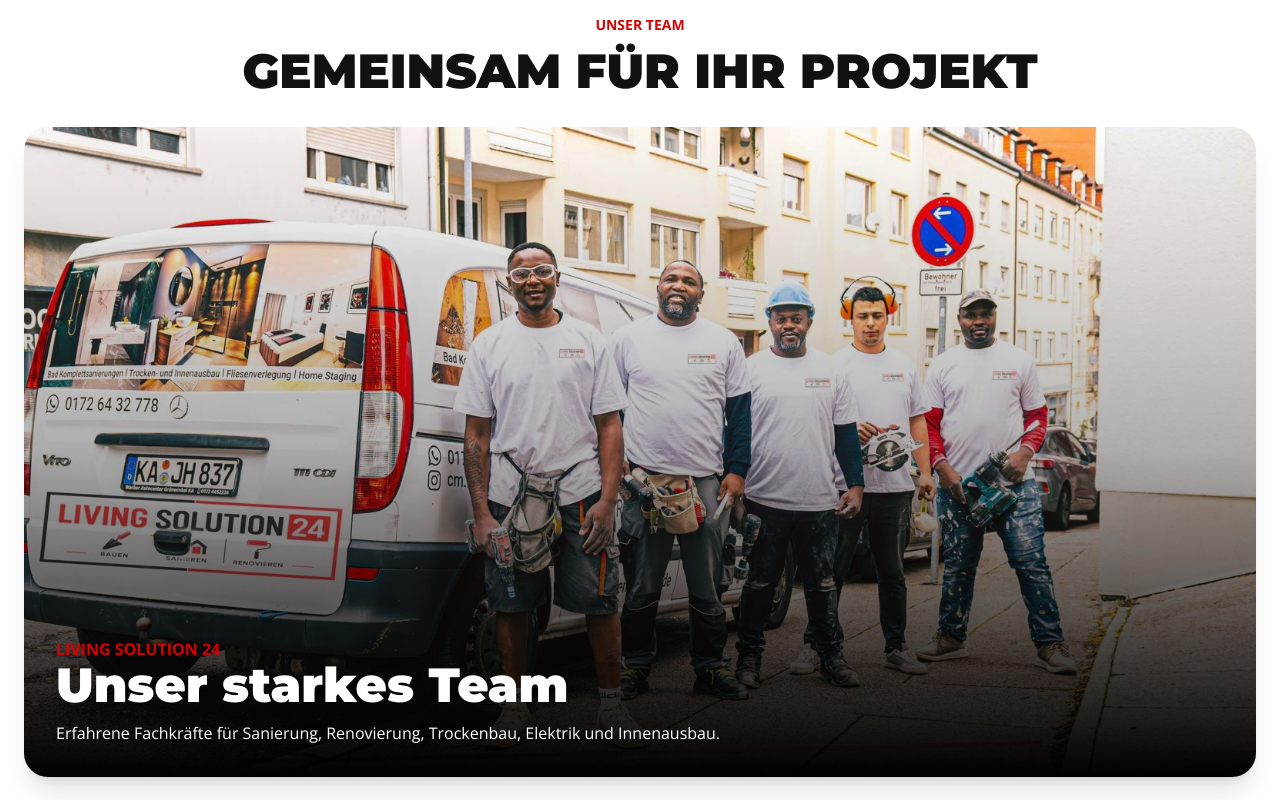
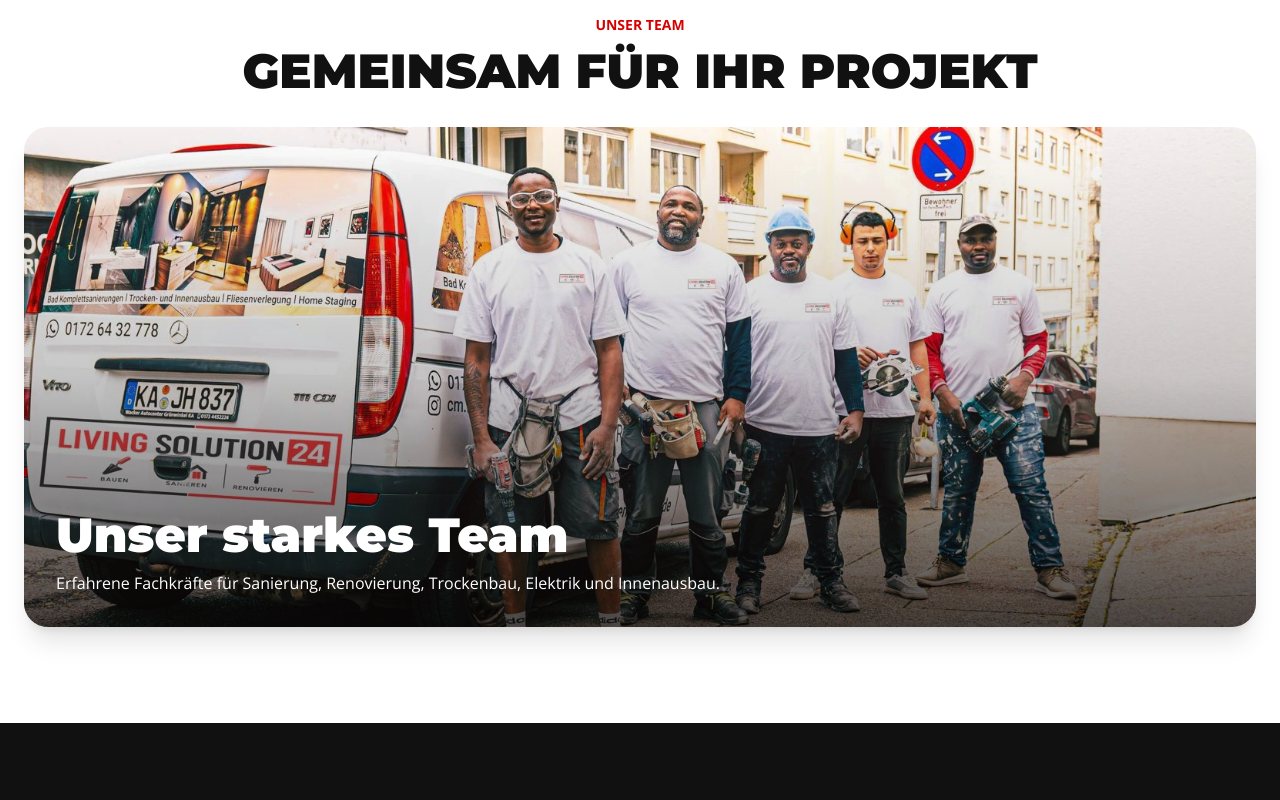
Before and after one commit to kamdemkogaing/living-solution24-website, a React (Vite) app: page / in a window 1280 px wide. Shown: the part 5240-6040 px from the top of the page. Built offline with nearby package versions, Linux system fonts and the light colour scheme.

Commit message:
somes updates

```diff
--- a/src/components/sections/About.jsx
+++ b/src/components/sections/About.jsx
@@ -11,9 +11,7 @@ export default function About() {
   return (
     <section id="ueber-uns" className="section-padding bg-white">
       <div className="max-w-7xl mx-auto px-4 lg:px-6">
-        {/* Oberer Bereich */}
         <div className="grid lg:grid-cols-2 gap-14 items-center">
-          {/* Geschäftsführer */}
           <div>
             <div className="relative overflow-hidden rounded-3xl shadow-xl">
               <img
@@ -34,7 +32,6 @@ export default function About() {
             </div>
           </div>
 
-          {/* Text */}
           <div>
             <p className="text-brandRed font-black uppercase text-sm">
               Über uns
@@ -75,7 +72,6 @@ export default function About() {
           </div>
         </div>
 
-        {/* Teamfoto volle Breite */}
         <div className="mt-20">
           <div className="text-center mb-8">
             <p className="text-brandRed font-black uppercase text-sm">
@@ -87,25 +83,28 @@ export default function About() {
             </h3>
           </div>
 
-          <div className="relative overflow-hidden rounded-3xl shadow-xl">
+          <div className="relative overflow-hidden rounded-3xl shadow-xl bg-white">
             <img
               src="/images/team-living-solution24.webp"
               alt="Living Solution 24 Team"
-              className="w-full h-[650px] object-cover"
+              className="
+                w-full
+                object-contain
+                md:object-cover
+                max-h-[320px]
+                md:max-h-[500px]
+                lg:h-[650px]
+              "
             />
 
-            <div className="absolute inset-0 bg-gradient-to-t from-black via-black/30 to-transparent" />
+            <div className="absolute inset-0 bg-gradient-to-t from-black/70 via-black/20 to-transparent pointer-events-none" />
 
-            <div className="absolute bottom-8 left-8">
-              <p className="text-brandRed uppercase font-bold">
-                Living Solution 24
-              </p>
-
-              <h3 className="text-white text-3xl md:text-5xl font-black">
+            <div className="absolute bottom-4 left-4 right-4 md:bottom-8 md:left-8 md:right-auto">
+              <h3 className="text-white text-xl md:text-5xl font-black">
                 Unser starkes Team
               </h3>
 
-              <p className="text-white mt-3 max-w-2xl">
+              <p className="text-white mt-2 md:mt-3 max-w-2xl text-sm md:text-base">
                 Erfahrene Fachkräfte für Sanierung, Renovierung, Trockenbau,
                 Elektrik und Innenausbau.
               </p>
```
